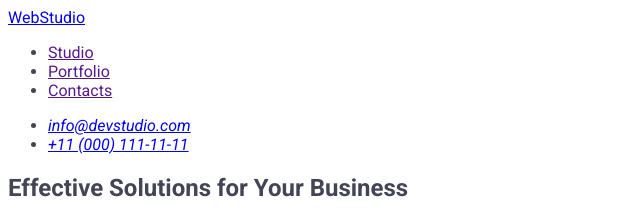
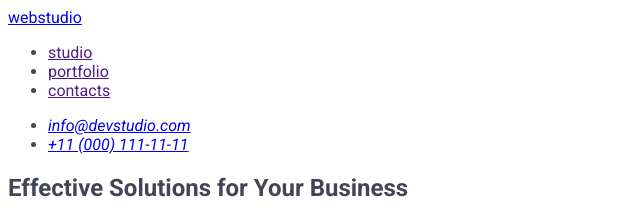
Before and after one commit to pinarunlu/goit-markup-hw-02, a plain HTML site: page index.html in a window 1280 px wide. Shown: the top 219 px of the page, 0-640 px from the left. Drawn offline with Linux system fonts and the light colour scheme.

Commit message:
başlıké

```diff
--- a/index.html
+++ b/index.html
@@ -19,16 +19,16 @@
 <body>
    <header>
     <nav>
-            <a href="./index.html">WebStudio</a>
+            <a href="./index.html">webstudio</a>
             <ul>
                 <li>
-                    <a href="">Studio</a>
+                    <a href="">studio</a>
                 </li>
                 <li>
-                    <a href="">Portfolio</a>
+                    <a href="">portfolio</a>
                 </li>
                 <li>
-                    <a href="">Contacts</a>
+                    <a href="">contacts</a>
                 </li>
             </ul>
     </nav>
```
